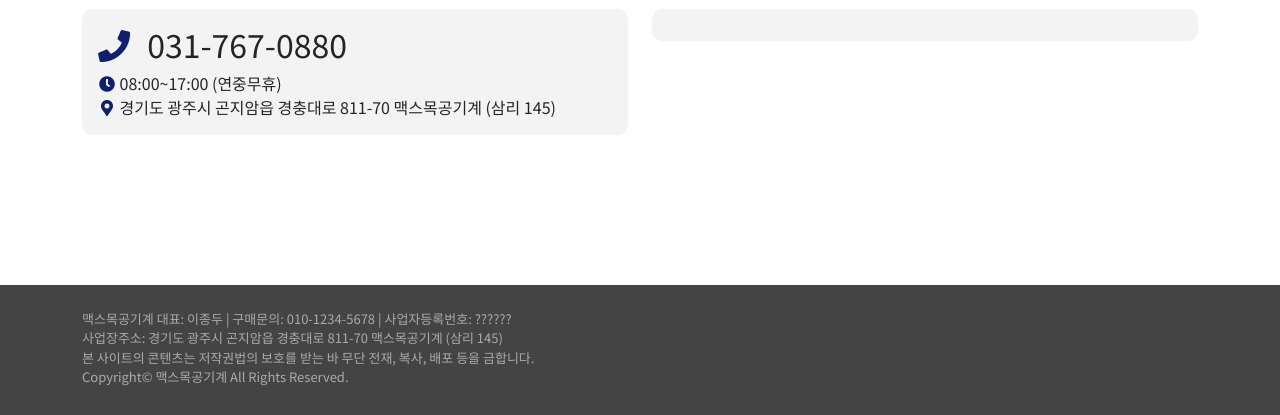
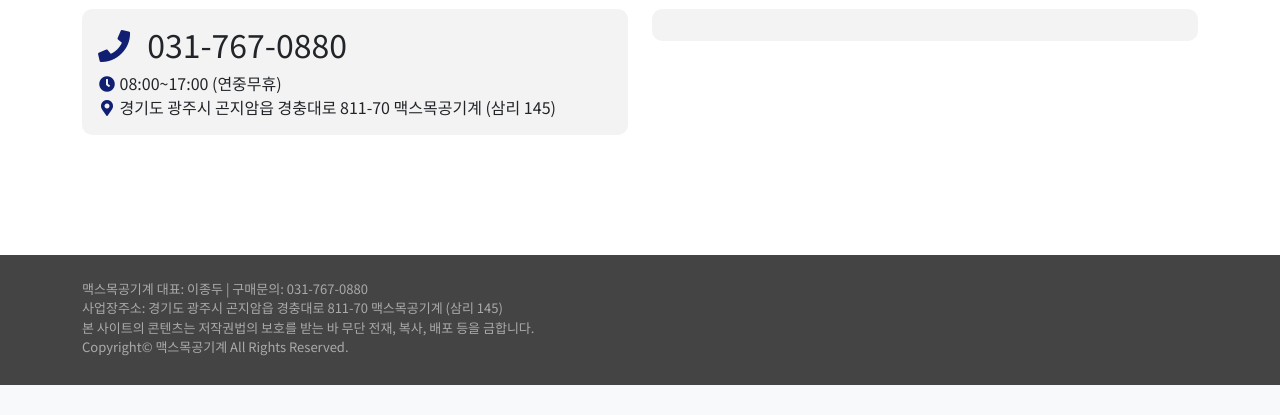
Before and after one commit to YS-study/max_django, a Django app: page / in a window 1280 px wide. Shown: the part 745-1160 px from the top of the page. After the commit the page ends 1130 px from the top, so only its background shows below. Run offline with Django 3.2, Linux system fonts and the light colour scheme; data that the repository does not hold is empty; some libraries are stand-ins or nearby versions; some web fonts are replaced.

Commit message:
메인의 문의, 공지 grid변경 및 디테일 수정

```diff
--- a/about/templates/about/contact.html
+++ b/about/templates/about/contact.html
@@ -28,7 +28,7 @@
           <ul class="m-0 list-unstyled mb-2">
             <li class="m-0"><div class="list-blit"></div><span class="m-3">경강선 [곤지암역 2번 출구] 지하철 하차</span></li>
             <li class="m-0"><div class="list-blit"></div><span class="m-3">[곤지암역,예계교] 300번 버스 승차</span></li>
-            <li class="m-0"><div class="list-blit"></div><span class="m-3">[삼리.킴스빌리지.현진에버빌아파트] 버스 하차</span></li>
+            <li class="m-0"><div class="list-blit"></div><span class="m-3">[삼리.킴스빌리지.현진에버빌아파트] 하차</span></li>
             <li class="m-0"><div class="list-blit"></div><span class="m-3">도보 10분</span></li>
           </ul>
 
@@ -36,7 +36,7 @@
           <ul class="m-0 list-unstyled">
             <li class="m-0"><div class="list-blit"></div><span class="m-3">경강선 [곤지암역 1번 출구] 지하철 하차</span></li>
             <li class="m-0"><div class="list-blit"></div><span class="m-3">[곤지암역] 39-2번 버스 승차</span></li>
-            <li class="m-0"><div class="list-blit"></div><span class="m-3">[삼리.킴스빌리지.현진에버빌아파트] 버스 하차</span></li>
+            <li class="m-0"><div class="list-blit"></div><span class="m-3">[삼리.킴스빌리지.현진에버빌아파트] 하차</span></li>
             <li class="m-0"><div class="list-blit"></div><span class="m-3">도보 10분</span></li>
           </ul>
         </div>
--- a/machines/templates/machines/main.html
+++ b/machines/templates/machines/main.html
@@ -31,17 +31,17 @@
     </div>
   {% endfor %}
   </div>
-  <div class="d-flex row mt-5">
-    <div class="col-6">
-      <h4 class="sub-title-name">문의</h4>
+  <div class="d-flex row">
+    <div class="col-12 col-lg-6">
+      <h4 class="sub-title-name mt-5">문의</h4>
       <div class="gray-box p-3">
         <h2 class=""><i class="fas fa-phone navy-text text-center me-4"></i> 031-767-0880</h2>
         <p class="m-0"><i class="fas fa-clock navy-text text-center"></i> 08:00~17:00 (연중무휴)</p>
         <p class="m-0"><i class="fas fa-map-marker-alt navy-text text-center"></i> 경기도 광주시 곤지암읍 경충대로 811-70 맥스목공기계 (삼리 145)</p>
       </div>
     </div>
-    <div class="col-6">
-      <h4 class="sub-title-name">공지 사항</h4>
+    <div class="col-12 col-lg-6">
+      <h4 class="sub-title-name mt-5">공지 사항</h4>
       <div class="gray-box p-3">
           {% for post in posts %}
             <div class="d-flex justify-content-between my-1">
--- a/pjt/static/stylesheets/style.css
+++ b/pjt/static/stylesheets/style.css
@@ -12,7 +12,7 @@
 }
 
 footer {
-  margin-top: 150px;
+  margin-top: 120px;
   background-color: #444;
   height: 130px;
   font-size: 13px;
--- a/pjt/templates/base.html
+++ b/pjt/templates/base.html
@@ -37,7 +37,7 @@
 {# footer #}
 <footer>
   <div class="container py-4 lightgrey-text" style="background-color: #444;">
-    <p class="m-0">맥스목공기계 대표: 이종두 | 구매문의: 010-1234-5678 | 사업자등록번호: ?????? </p>
+    <p class="m-0">맥스목공기계 대표: 이종두 | 구매문의: 031-767-0880 </p>
     <p class="m-0">사업장주소: 경기도 광주시 곤지암읍 경충대로 811-70 맥스목공기계 (삼리 145)</p>
     <p class="m-0">본 사이트의 콘텐츠는 저작권법의 보호를 받는 바 무단 전재, 복사, 배포 등을 금합니다.</p>
     <div class="m-0 d-flex">
```
